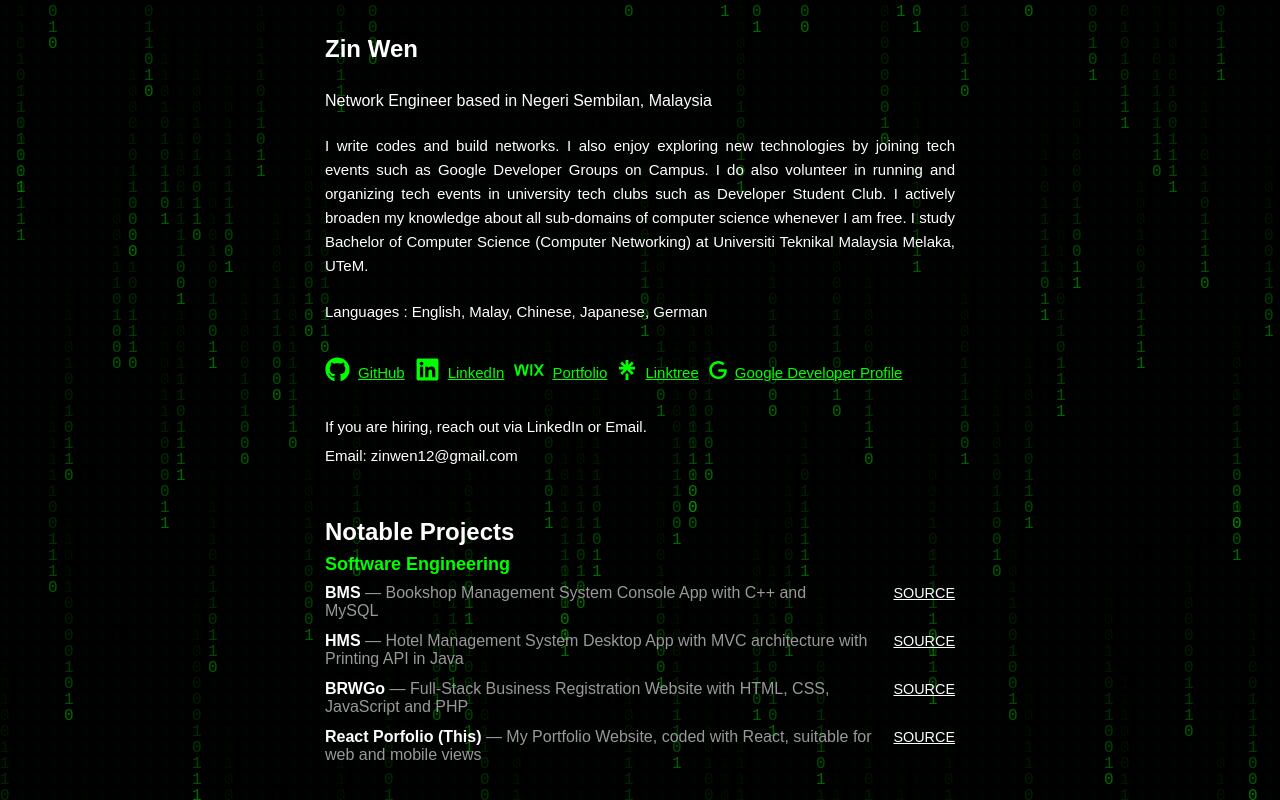
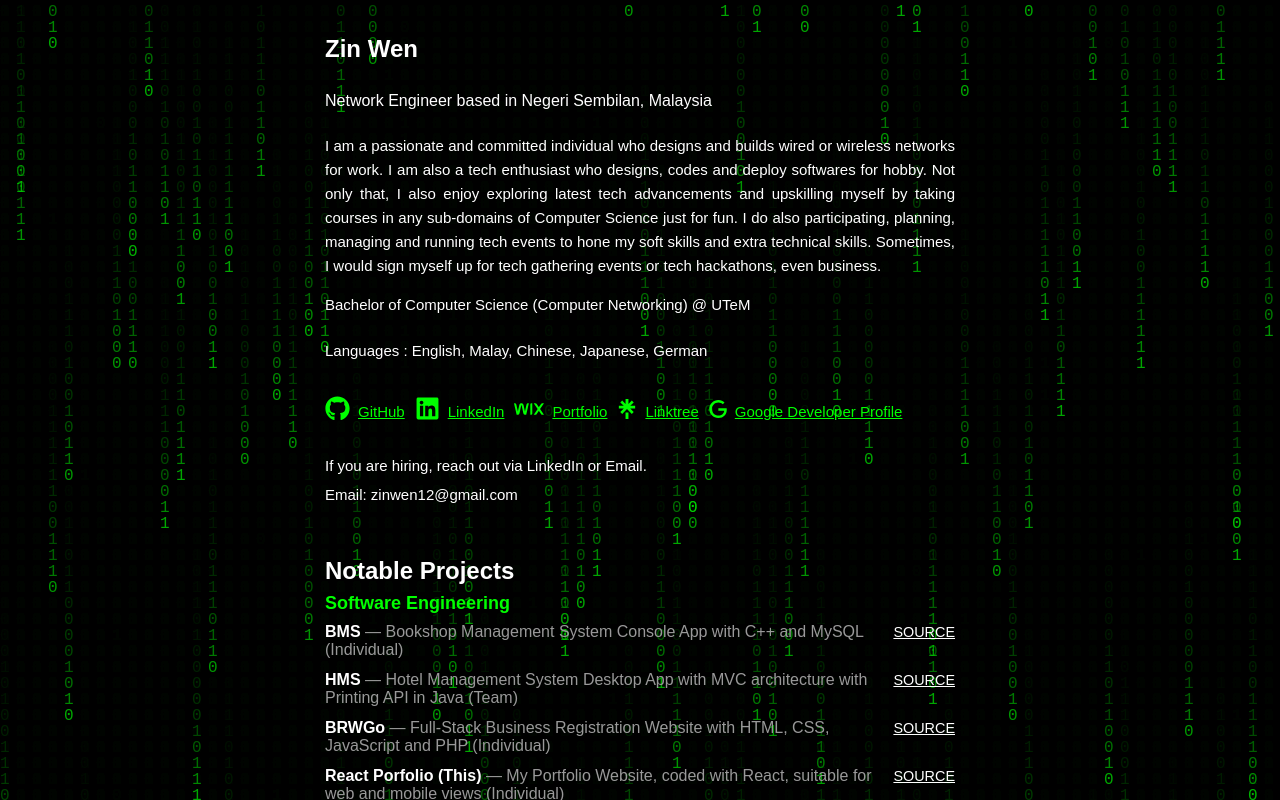
Before and after one commit to AricChong12/zinwen, a React (Vite) app in the folder zinwen/: page / in a window 1280 px wide. Built offline with nearby package versions, Linux system fonts and the light colour scheme.

Commit message:
improved

```diff
--- a/zinwen/src/Intro.css
+++ b/zinwen/src/Intro.css
@@ -253,3 +253,9 @@
     align-items: center;
     gap: 8px;
 }
+
+
+.academics {
+    margin-top: 15px;
+    padding-right: 10%;
+}
--- a/zinwen/src/Intro.jsx
+++ b/zinwen/src/Intro.jsx
@@ -22,17 +22,19 @@ function Intro() {
 
 
             <p className="intro">
-                I write codes and build networks. I also enjoy exploring new
-                technologies by joining tech events such as
-                Google Developer Groups on Campus. I do also volunteer in
-                running and organizing tech events in university tech clubs
-                such as Developer Student Club. I actively broaden my knowledge
-                about all sub-domains of computer
-                science whenever I am free. I study Bachelor of Computer
-                Science (Computer Networking) at Universiti Teknikal Malaysia
-                Melaka, UTeM.
+                I am a passionate and committed individual who designs and builds wired or wireless networks for work.
+                I am also a tech enthusiast who designs, codes and deploy softwares for hobby. Not only that, I also
+                enjoy exploring latest tech advancements and upskilling myself by taking courses in any sub-domains of
+                Computer Science just for fun. I do also participating, planning, managing and running tech events to
+                hone my soft skills and extra technical skills. Sometimes, I would sign myself up for tech gathering
+                events or tech hackathons, even business.
+                <div className="academics">
+                    Bachelor of Computer Science (Computer Networking) @ UTeM
+                </div>
 
             </p>
+
+
 
             <div className="container">
                 <p className="links2">Languages : English, Malay, Chinese, Japanese, German</p>
@@ -105,7 +107,7 @@ function Intro() {
                         <li>
                             <div class="project-info">
                                 <span class="project-title2">BMS</span>
-                                <span class="description"> — Bookshop Management System Console App with C++ and MySQL</span>
+                                <span class="description"> — Bookshop Management System Console App with C++ and MySQL (Individual)</span>
                             </div>
                             <a href="https://github.com/AricChong12/Workshop-1" class="code-link">SOURCE</a>
                         </li>
@@ -113,7 +115,7 @@ function Intro() {
                         <li>
                             <div class="project-info">
                                 <span class="project-title2">HMS</span>
-                                <span class="description"> — Hotel Management System Desktop App with MVC architecture with Printing API in Java</span>
+                                <span class="description"> — Hotel Management System Desktop App with MVC architecture with Printing API in Java (Team)</span>
                             </div>
                             <a href="https://github.com/AricChong12/OOP-Project" class="code-link">SOURCE</a>
                         </li>
@@ -122,7 +124,7 @@ function Intro() {
                         <li>
                             <div class="project-info">
                                 <span class="project-title2">BRWGo</span>
-                                <span class="description"> — Full-Stack Business Registration Website with HTML, CSS, JavaScript and PHP</span>
+                                <span class="description"> — Full-Stack Business Registration Website with HTML, CSS, JavaScript and PHP (Individual)</span>
                             </div>
                             <a href="https://github.com/AricChong12/WebAppProject" class="code-link">SOURCE</a>
                         </li>
@@ -132,7 +134,7 @@ function Intro() {
                         <li>
                             <div class="project-info">
                                 <span class="project-title2">React Porfolio (This)</span>
-                                <span class="description"> — My Portfolio Website, coded with React, suitable for web and mobile views</span>
+                                <span class="description"> — My Portfolio Website, coded with React, suitable for web and mobile views (Individual)</span>
                             </div>
                             <a href="https://github.com/AricChong12/zinwen" class="code-link">SOURCE</a>
                         </li>
@@ -154,7 +156,7 @@ function Intro() {
                         <li>
                             <div class="project-info">
                                 <span class="project-title2">DataComm</span>
-                                <span class="description"> — A beginner networking project that introduces me to networking domain</span>
+                                <span class="description"> — A beginner networking project that introduces me to networking domain (Team)</span>
                             </div>
                             <a href="https://github.com/AricChong12/DataCommProject" class="code-link">SOURCE</a>
                         </li>
@@ -162,7 +164,7 @@ function Intro() {
                         <li>
                             <div class="project-info">
                                 <span class="project-title2">LAN</span>
-                                <span class="description"> — A Local Area Network Project with networking configurations and servers setup through debian </span>
+                                <span class="description"> — A Local Area Network Project with networking configurations and servers setup through Debian (Team)</span>
                             </div>
                             <a href="https://github.com/AricChong12/LAN-Project" class="code-link">SOURCE</a>
                         </li>
@@ -187,7 +189,7 @@ function Intro() {
                         <li>
                             <div class="project-info">
                                 <span class="project-title2">Data Analysis</span>
-                                <span class="description"> — A mathematical project that need me and my team to analyze real-world data with R</span>
+                                <span class="description"> — A mathematical project that need me and my team to analyze real-world data with R (Team)</span>
                             </div>
                             <a href="https://github.com/AricChong12/Statistics-and-Probability" class="code-link">SOURCE</a>
                         </li>
@@ -278,6 +280,19 @@ function Intro() {
 
 
 
+                        <li>
+
+                            <div class="project-info">
+                                <span class="project-title2">Language Student</span>
+                                <span class="description"> — AToJ Japanese N5N4</span>
+                            </div>
+
+
+
+                        </li>
+
+
+
 
                     </ul>
                 </div>
--- a/zinwen/src/Matrix.jsx
+++ b/zinwen/src/Matrix.jsx
@@ -78,7 +78,7 @@ function Matrix() {
             ctx.fillStyle = "rgba(0,0,0,0.1)";
             ctx.fillRect(0, 0, canvas.width, canvas.height);
 
-            ctx.fillStyle = "rgba(0, 255, 0, 0.4)";
+            ctx.fillStyle = "rgba(0, 255, 0, 0.65)";
             ctx.font = fontSize + "px monospace";
 
             for (let i = 0; i < drops.length; i++) {
```
